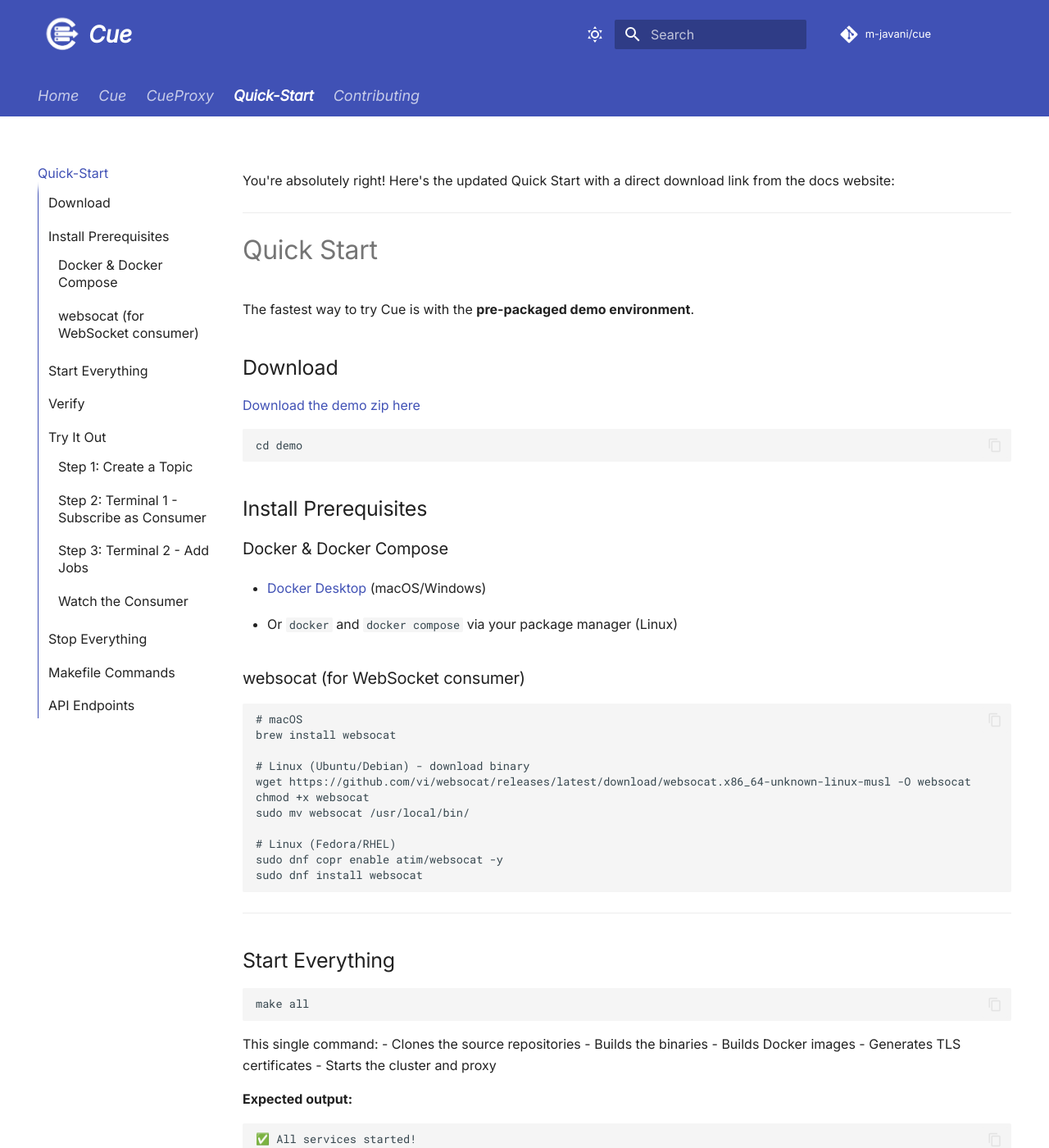
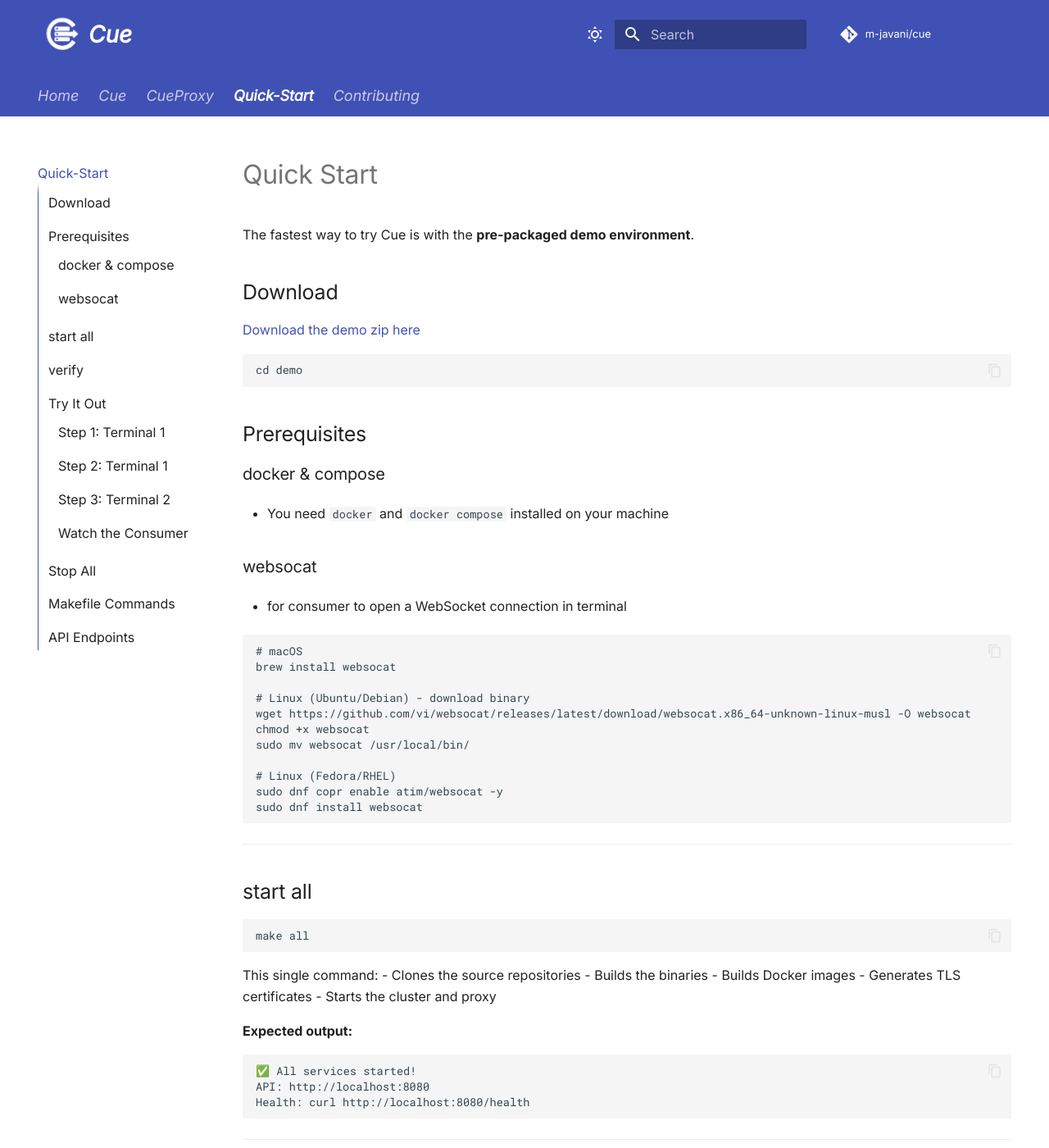
Before and after one commit to m-javani/cue-docs, an MkDocs documentation site: the page built from docs/quickstart.md, in a window 1280 px wide and 1400 px high. Shown: the whole window at 82% size. Built offline with MkDocs 1.6.1 and Material for MkDocs 9.7.7, drawn with Linux system fonts in a browser that asks for light colours; comment, search, counter and statistics services are not loaded; some of the changed text lies outside the part shown.

Commit message:
moved quicstart

````diff
--- a/docs/quickstart.md
+++ b/docs/quickstart.md
@@ -1,7 +1,3 @@
-You're absolutely right! Here's the updated Quick Start with a direct download link from the docs website:
-
----
-
 # Quick Start
 
 The fastest way to try Cue is with the **pre-packaged demo environment**.
@@ -14,13 +10,13 @@
 cd demo
 ```
 
-## Install Prerequisites
+## Prerequisites
 
-### Docker & Docker Compose
-- [Docker Desktop](https://www.docker.com/products/docker-desktop/) (macOS/Windows)
-- Or `docker` and `docker compose` via your package manager (Linux)
+### docker & compose
+- You need `docker` and `docker compose` installed on your machine
 
-### websocat (for WebSocket consumer)
+### websocat
+- for consumer to open a WebSocket connection in terminal
 
 ```bash
 # macOS
@@ -38,7 +34,7 @@
 
 ---
 
-## Start Everything
+## start all
 
 ```bash
 make all
@@ -60,7 +56,7 @@
 
 ---
 
-## Verify
+## verify
 
 ```bash
 make health
@@ -79,7 +75,8 @@
 
 You'll need **two terminals** for this demo.
 
-### Step 1: Create a Topic
+### Step 1: Terminal 1
+- Create a Topic (http)
 
 ```bash
 make topic name=orders
@@ -132,7 +131,7 @@
 
 ---
 
-## Stop Everything
+## Stop All
 
 ```bash
 make stop
--- a/docs/stylesheets/extra.css
+++ b/docs/stylesheets/extra.css
@@ -51,9 +51,9 @@
 
 /* sidebar */
 /* Sidebar section titles (like "Cue" and "CueProxy") */
-.md-nav__item--nested .md-nav__link {
+/* .md-nav__item--nested .md-nav__link {
     font-size: 10pt !important;
-}
+} */
 
 .proxy-diagram {
     width: 800px;
````
Also changed, not shown: other parts of docs/quickstart.md (+4 -2 lines).
